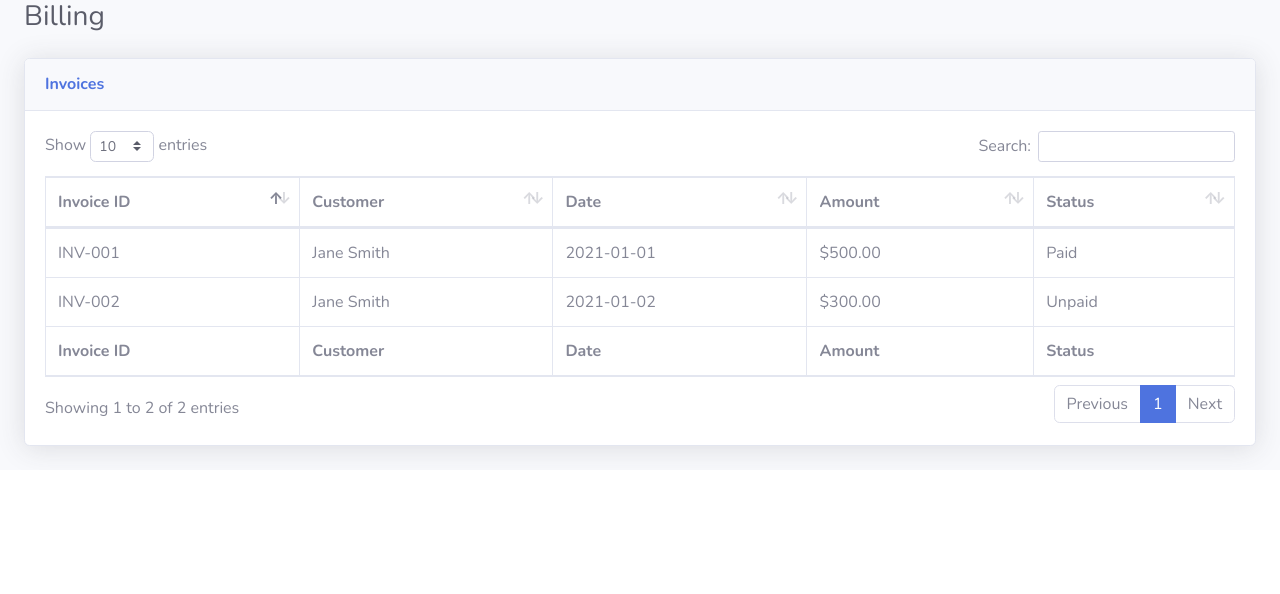
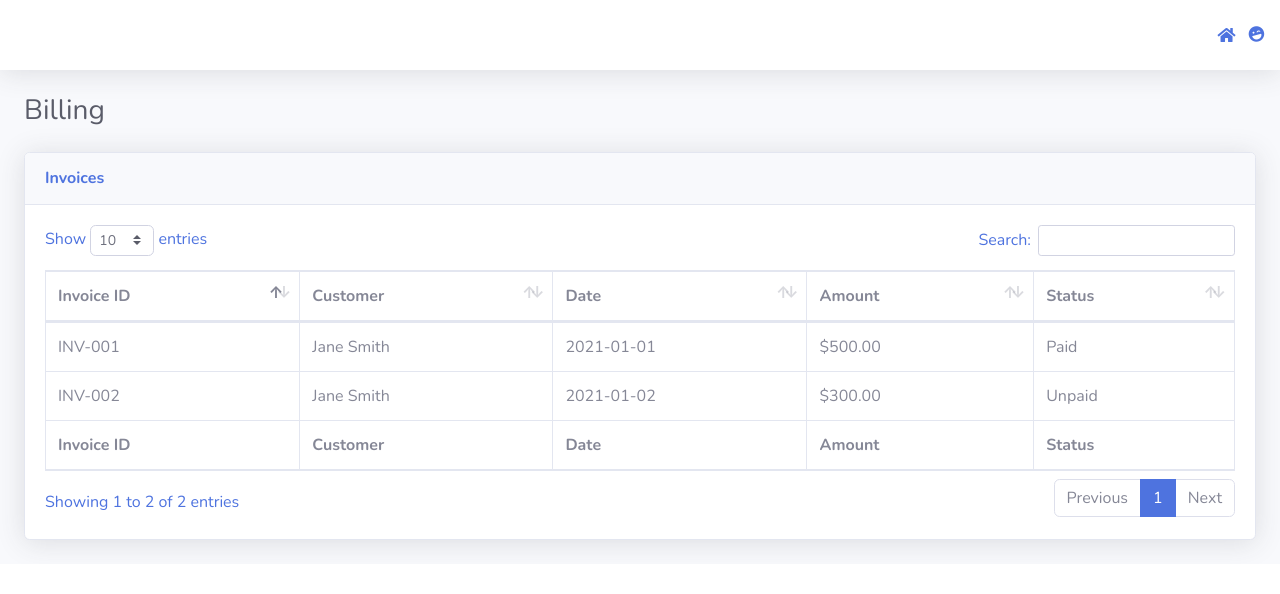
Before and after one commit to BrandonLucas0202/MedicalPortal, a website with bundled scripts: page frontend/bills.html in a window 1280 px wide. Built offline with nearby package versions, Linux system fonts and the light colour scheme.

Commit message:
modified:   frontend/bills.html

```diff
--- a/frontend/bills.html
+++ b/frontend/bills.html
@@ -31,7 +31,30 @@
             <div id="content">
 
                 <!-- Topbar -->
-                <!-- Topbar omitted for brevity -->
+                <nav class="navbar navbar-expand navbar-light bg-white topbar mb-4 static-top shadow">
+                    <!-- Topbar Navbar -->
+                    <ul class="navbar-nav ml-auto">
+                        <!-- Home Button -->
+                        <li class="nav-item">
+                            <a class="nav-link" href="index.html" title="Home">
+                                <i class="fas fa-home fa-fw text-primary"></i>
+                            </a>
+                        </li>
+                        <a class="sidebar-brand d-flex align-items-center justify-content-center" href="index.html">
+                            <div class="sidebar-brand-icon rotate-n-15">
+                                <i class="fas fa-laugh-wink"></i>
+                            </div>
+
+
+                        <!-- Other topbar items like messages, alerts, etc. omitted -->
+
+                        <!-- User Information -->
+                        <li class="nav-item dropdown no-arrow">
+                            <!-- User dropdown menu code omitted -->
+                        </li>
+                    </ul>
+                </nav>
+                <!-- End of Topbar -->
 
                 <!-- Begin Page Content -->
                 <div class="container-fluid">
```
